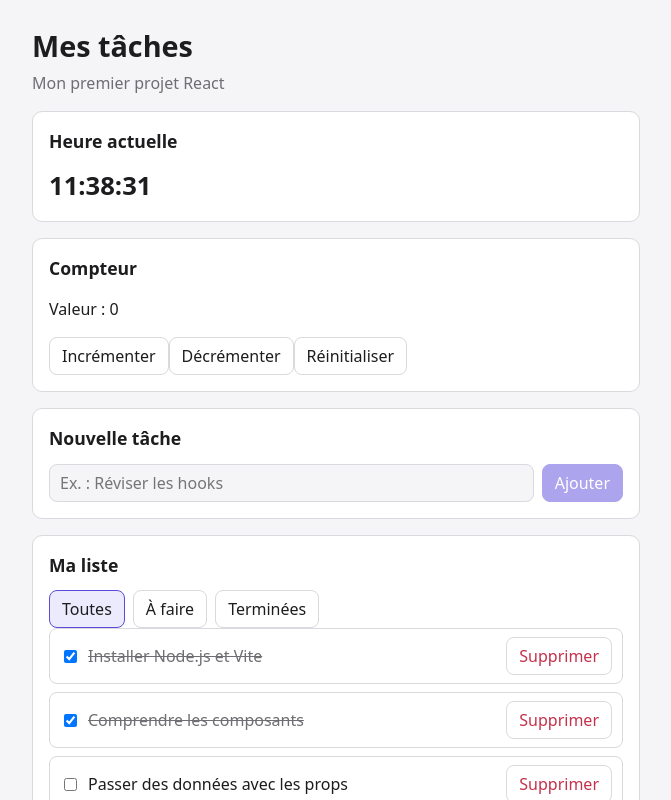
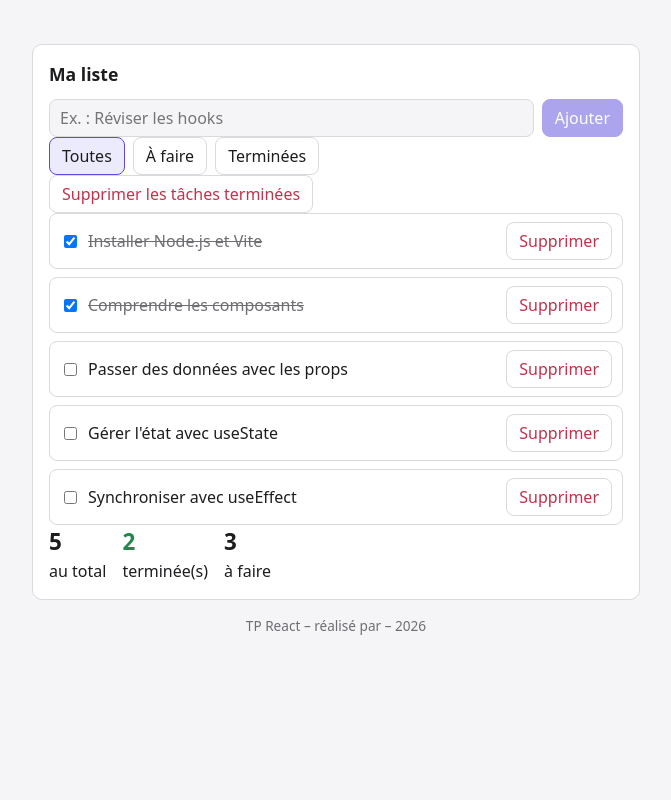
Before and after one commit to hadiimane3-cmyk/tp_react, a React (Vite) app in the folder mes-taches/: page / in a window 1280 px wide. Shown: the top 800 px of the page, without its empty margins (304-975 px from the left). Built offline with nearby package versions, Linux system fonts and the light colour scheme.

Commit message:
Bonus : supprimer toutes les tâches terminées

```diff
--- a/mes-taches/src/App.jsx
+++ b/mes-taches/src/App.jsx
@@ -1,61 +1,58 @@
 
-import { useState, useEffect } from 'react'
+import { useEffect, useState } from 'react'
 
 import Entete from './components/Entete.jsx'
 import ListeTaches from './components/ListeTaches.jsx'
 import Pied from './components/Pied.jsx'
-import Carte from './components/Carte.jsx'
-import Compteur from './components/Compteur.jsx'
 import FormulaireAjout from './components/FormulaireAjout.jsx'
 import Filtres from './components/Filtres.jsx'
 import Statistiques from './components/Statistiques.jsx'
-import Horloge from './components/Horloge.jsx'
 
 function App() {
-  // État des tâches
   const [taches, setTaches] = useState([])
-
-  // État du chargement et des erreurs
+  const [filtre, setFiltre] = useState('toutes')
   const [chargement, setChargement] = useState(true)
-  const [erreur, setErreur] = useState(null)
-
-  // État du filtre
-  const [filtre, setFiltre] = useState('toutes')
+  const [erreur, setErreur] = useState('')
 
   // Charger les tâches depuis le fichier JSON
   useEffect(() => {
-    let annule = false
+    async function chargerTaches() {
+      try {
+        const reponse = await fetch('/taches.json')
 
-    fetch('/taches.json')
-      .then((reponse) => {
         if (!reponse.ok) {
-          throw new Error(`Erreur HTTP ${reponse.status}`)
+          throw new Error('Impossible de charger les tâches.')
         }
 
-        return reponse.json()
-      })
-      .then((donnees) => {
-        if (!annule) {
-          setTaches(donnees)
-        }
-      })
-      .catch((err) => {
-        if (!annule) {
-          setErreur(err.message)
-        }
-      })
-      .finally(() => {
-        if (!annule) {
-          setChargement(false)
-        }
-      })
+        const donnees = await reponse.json()
+        setTaches(donnees)
+      } catch (error) {
+        setErreur(error.message)
+      } finally {
+        setChargement(false)
+      }
+    }
 
-    return () => {
-      annule = true
-    }
+    chargerTaches()
   }, [])
 
-  // Modifier l'état d'une tâche
+  // Mettre à jour le titre de l'onglet
+  useEffect(() => {
+    document.title = `Mes tâches (${taches.length})`
+  }, [taches])
+
+  // Ajouter une tâche
+  function ajouterTache(titre) {
+    const nouvelleTache = {
+      id: Date.now(),
+      titre: titre,
+      terminee: false,
+    }
+
+    setTaches([...taches, nouvelleTache])
+  }
+
+  // Changer l'état d'une tâche
   function basculerTache(id) {
     setTaches(
       taches.map((tache) =>
@@ -68,24 +65,16 @@ function App() {
 
   // Supprimer une tâche
   function supprimerTache(id) {
-    setTaches(
-      taches.filter((tache) => tache.id !== id)
-    )
+    setTaches(taches.filter((tache) => tache.id !== id))
   }
 
-  // Ajouter une tâche
-  function ajouterTache(titre) {
-    const nouvelleTache = {
-      id: Date.now(),
-      titre: titre,
-      terminee: false
-    }
-
-    setTaches([...taches, nouvelleTache])
+  // Supprimer toutes les tâches terminées (BONUS)
+  function supprimerTachesTerminees() {
+    setTaches(taches.filter((tache) => !tache.terminee))
   }
 
   // Filtrer les tâches
-  const tachesVisibles = taches.filter((tache) => {
+  const tachesFiltrees = taches.filter((tache) => {
     if (filtre === 'actives') {
       return !tache.terminee
     }
@@ -97,78 +86,45 @@ function App() {
     return true
   })
 
-  // Calculer le nombre de tâches restantes
-  const restantes = taches.filter(
-    (tache) => !tache.terminee
-  ).length
+  // Affichage pendant le chargement
+  if (chargement) {
+    return <p>Chargement des tâches...</p>
+  }
 
-  // Modifier le titre de l'onglet
-  useEffect(() => {
-    document.title = `(${restantes}) Mes tâches`
-  }, [restantes])
+  // Affichage en cas d'erreur
+  if (erreur) {
+    return <p>Erreur : {erreur}</p>
+  }
 
   return (
     <div className="app">
+      <Entete />
 
-      {/* En-tête */}
-      <Entete
-        titre="Mes tâches"
-        sousTitre="Mon premier projet React"
-      />
+      <section className="carte">
+        <h2>Ma liste</h2>
 
-      {/* Horloge */}
-      <Carte titre="Heure actuelle">
-        <Horloge />
-      </Carte>
+        <FormulaireAjout ajouterTache={ajouterTache} />
 
-      {/* Compteur */}
-      <Carte titre="Compteur">
-        <Compteur />
-      </Carte>
+        <Filtres filtre={filtre} setFiltre={setFiltre} />
 
-      {/* Formulaire d'ajout */}
-      <Carte titre="Nouvelle tâche">
-        <FormulaireAjout onAjouter={ajouterTache} />
-      </Carte>
+        <button
+          className="danger"
+          onClick={supprimerTachesTerminees}
+          disabled={!taches.some((tache) => tache.terminee)}
+        >
+          Supprimer les tâches terminées
+        </button>
 
-      {/* Liste des tâches */}
-      <Carte titre="Ma liste">
-
-        <Filtres
-          filtre={filtre}
-          onChanger={setFiltre}
+        <ListeTaches
+          taches={tachesFiltrees}
+          basculerTache={basculerTache}
+          supprimerTache={supprimerTache}
         />
 
-        {chargement && (
-          <p className="vide">
-            Chargement des tâches…
-          </p>
-        )}
+        <Statistiques taches={taches} />
+      </section>
 
-        {erreur && (
-          <p className="erreur">
-            {erreur}
-          </p>
-        )}
-
-        {!chargement && !erreur && (
-          <ListeTaches
-            taches={tachesVisibles}
-            onBasculer={basculerTache}
-            onSupprimer={supprimerTache}
-          />
-        )}
-
-      </Carte>
-
-      {/* Statistiques */}
-      <Carte titre="Statistiques">
-        <Statistiques taches={taches} />
-      </Carte>
-
-      {/* Pied de page */}
-      <Pied auteur="HADI Imane" />
-
+      <Pied />
     </div>
   )
 }
```
